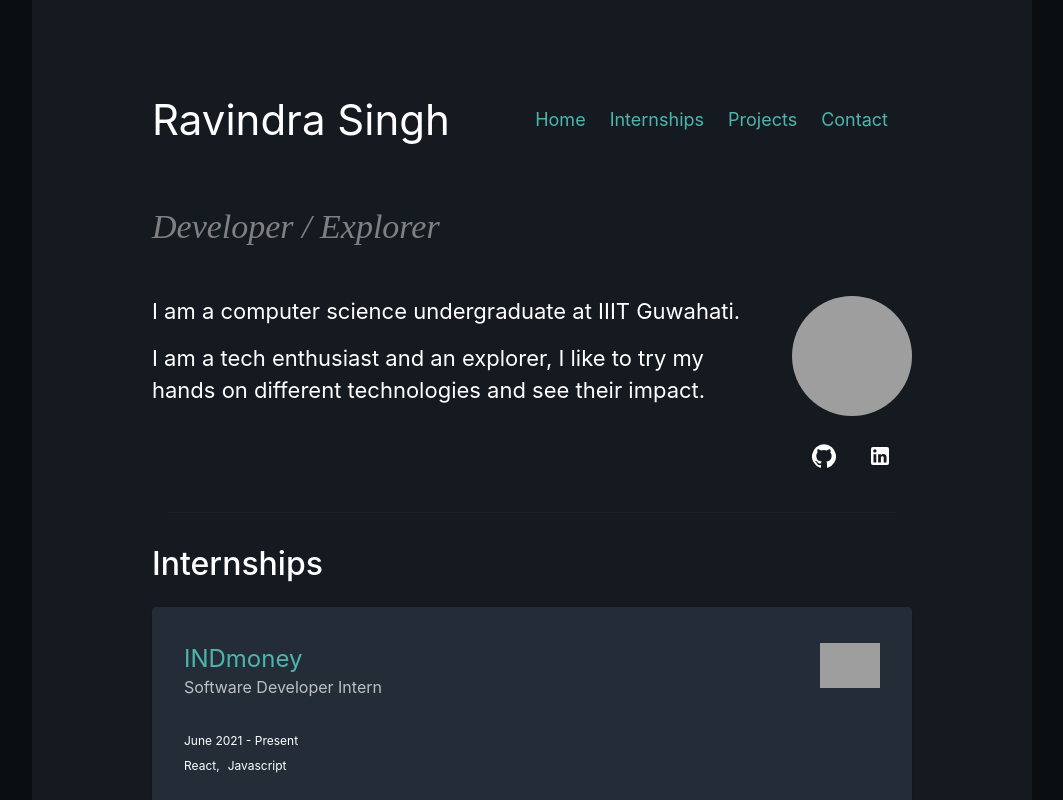
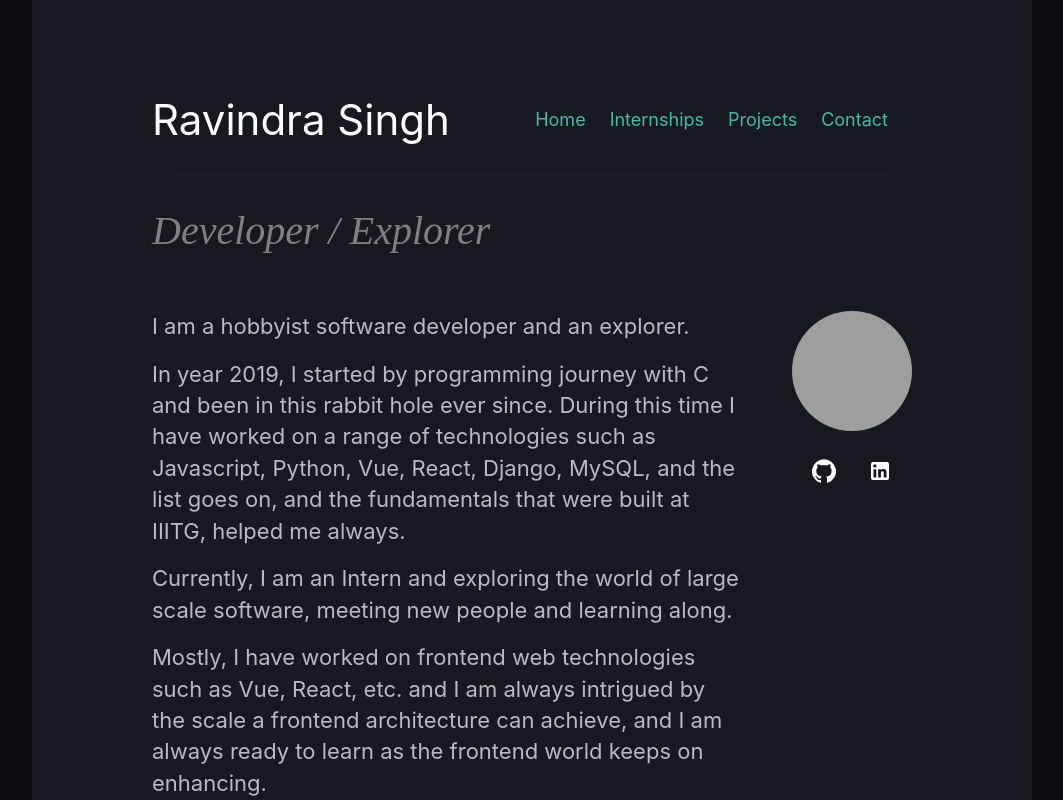
Before and after one commit to ravvis/ravvis, a React (Create React App) app: page / in a window 1280 px wide. Shown: the top 800 px of the page, without its empty margins (108-1171 px from the left). Built offline with nearby package versions, Linux system fonts and the light colour scheme; grey boxes are pictures that could not be loaded.

Commit message:
update bio

```diff
--- a/src/App.css
+++ b/src/App.css
@@ -1,6 +1,12 @@
 .App {
   font-size: 22px;
 }
+@media screen and (max-width: 767px){
+  .App {
+    font-size: 16px;
+  }
+}
+
 
 .App-logo {
   height: 40vmin;
--- /dev/null
+++ b/src/components/bio/Bio.css
@@ -0,0 +1,3 @@
+.Bio{
+    color: #b9bbbe;
+}
--- a/src/components/bio/Bio.js
+++ b/src/components/bio/Bio.js
@@ -1,8 +1,6 @@
 import ReactMarkdown from 'react-markdown'
-
-const BIO_MD = "I am a computer science undergraduate at IIIT Guwahati.\n" +
-  "\n" +
-  "I am a tech enthusiast and an explorer, I like to try my hands on different technologies and see their impact. \n";
+import {BIO_MD} from "./Utils";
+import "./Bio.css";
 
 const Bio = () => {
   return (
--- /dev/null
+++ b/src/components/bio/Utils.js
@@ -0,0 +1,11 @@
+export const BIO_MD = "I am a hobbyist software developer and an explorer.\n" +
+  "\n" +
+  "In year 2019, I started by programming journey with C and been in this rabbit hole ever since. During this time I have worked on a range of technologies such as Javascript, Python, Vue, React, Django, MySQL, and the list goes on, and the fundamentals that were built at IIITG, helped me always.\n" +
+  "\n" +
+  "Currently, I am an Intern and exploring the world of large scale software, meeting new people and learning along.\n" +
+  "\n" +
+  "Mostly, I have worked on frontend web technologies such as Vue, React, etc. and I am always intrigued by the scale a frontend architecture can achieve, and I am always ready to learn as the frontend world keeps on enhancing.\n" +
+  "\n" +
+  "I am always looking forward to trying new ideas and work on exciting projects.\n" +
+  "\n" +
+  "I also like to  wander different places, which might be a reason for me choosing IIIT Guwahati. I have travelled some places, including, north-east, pondicherry, chikmangloor, etc, and looking forward to cover more locations in the future :)\n";
--- a/src/components/profile/Profile.js
+++ b/src/components/profile/Profile.js
@@ -5,7 +5,7 @@ import Bio from "../bio/Bio";
 
 const Profile = () => {
   return (
-    <div className="Profile py-2 d-flex flex-column-reverse flex-sm-row justify-content-between">
+    <div className="Profile py-2 d-flex flex-column-reverse flex-sm-row justify-content-between align-items-center align-items-sm-start">
       <div className="py-2">
         <Bio/>
       </div>
--- a/src/components/slogan/Slogan.js
+++ b/src/components/slogan/Slogan.js
@@ -1,15 +1,13 @@
-import {Typography} from "@material-ui/core";
-
 const Slogan = () => {
   return <i>
-    <Typography variant="h4">
+    <h1>
       <div style={{
         fontFamily: 'ui-monospace',
         color: 'grey'
       }}>
         Developer / Explorer
       </div>
-    </Typography>
+    </h1>
   </i>
 }
 
--- a/src/pages/main/Main.js
+++ b/src/pages/main/Main.js
@@ -13,7 +13,10 @@ const Main = () => {
     <div id="home">
       <Header/>
     </div>
-    <div className="p-4"/>
+    {/*<div className="p-4"/>*/}
+    <div className="p-4">
+      <Divider/>
+    </div>
     <div className="p-1"/>
     <div id="profile">
       <Slogan/>
```
Also changed, not shown: src/components/bio/Bio.md (+10 -2 lines).
